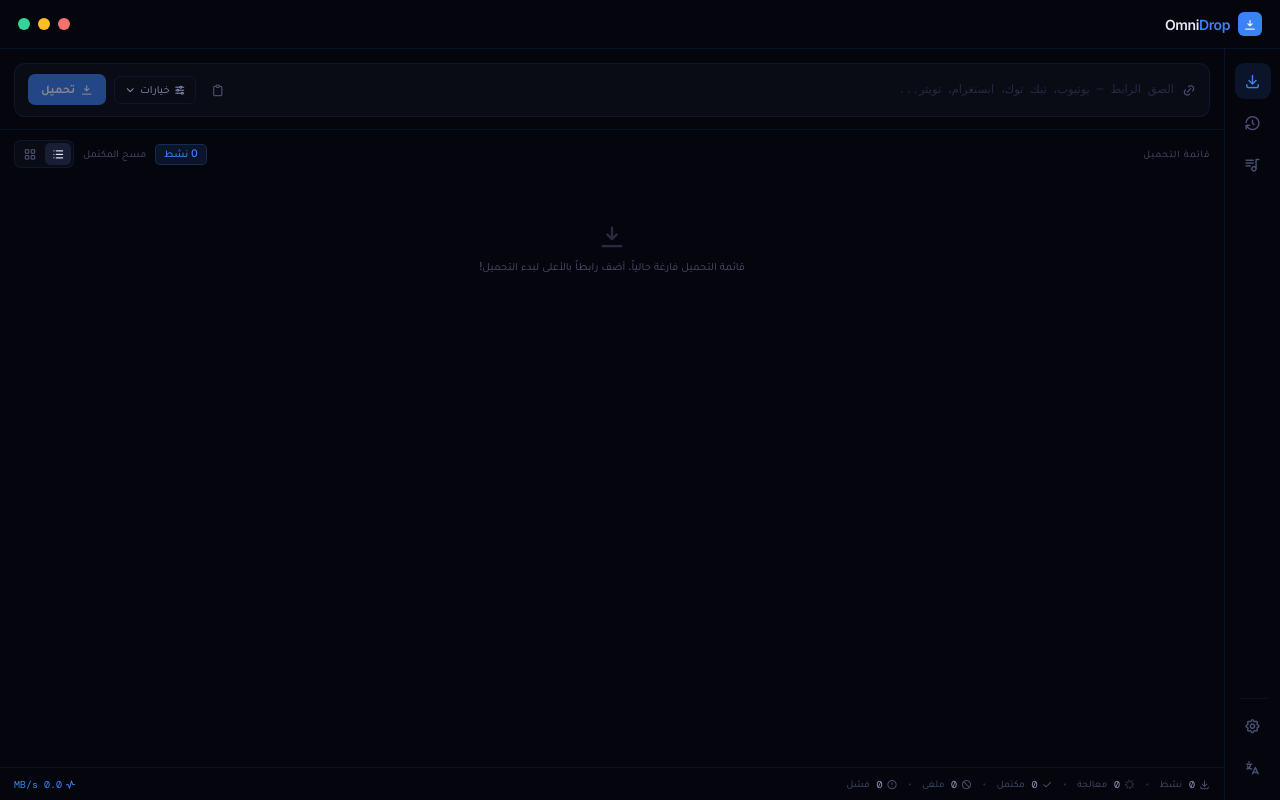
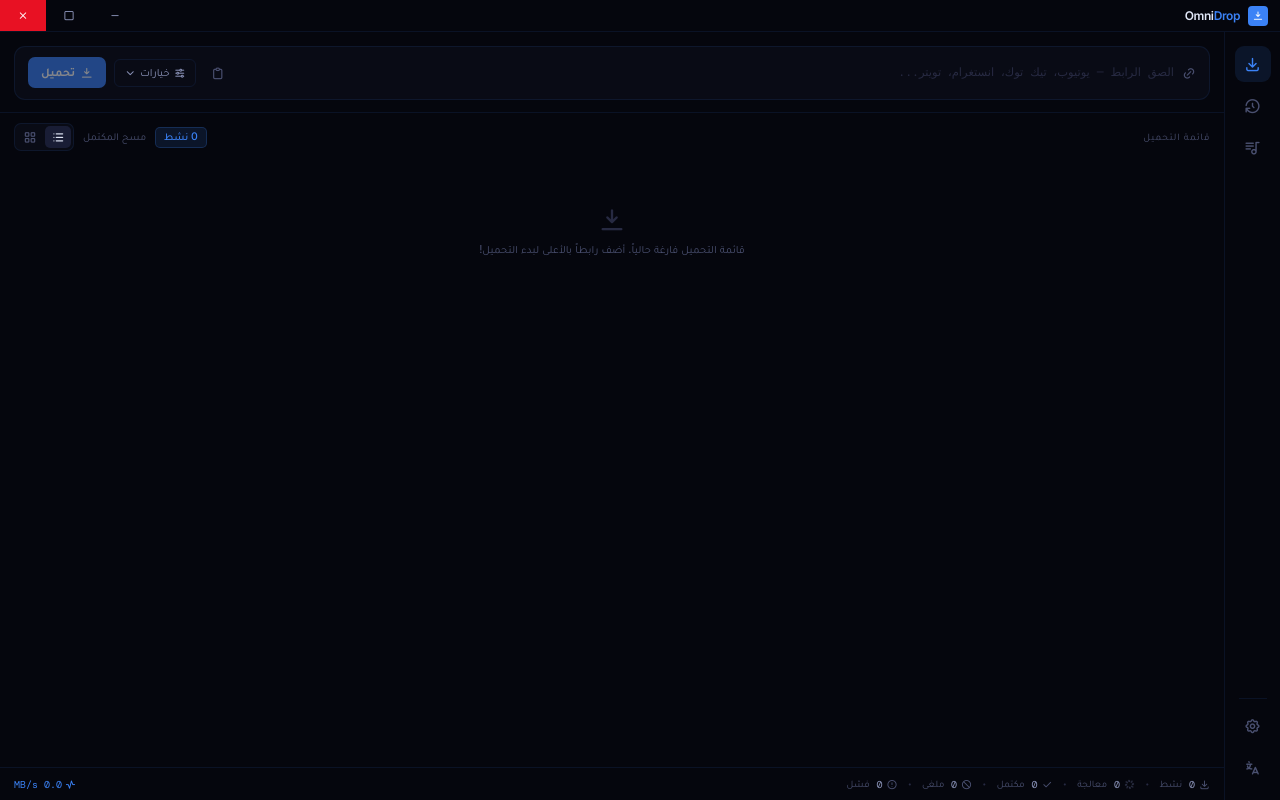
Before and after one commit to Abdelkhaleq-Me/OmniDrop, a React (Vite) app: page / in a window 1280 px wide. Built offline with nearby package versions, Linux system fonts and the light colour scheme.

Commit message:
feat: add tauri window capability permission, flat rectangular window control buttons with LTR/RTL adaptive ordering

```diff
--- a/src-tauri/capabilities/default.json
+++ b/src-tauri/capabilities/default.json
@@ -5,6 +5,7 @@
   "windows": ["main"],
   "permissions": [
     "core:default",
+    "core:window:default",
     "opener:default",
     {
       "identifier": "shell:allow-spawn",
--- a/src/App.css
+++ b/src/App.css
@@ -76,10 +76,12 @@ body[dir="rtl"] {
   display: flex;
   align-items: center;
   justify-content: space-between;
-  padding: 12px 18px;
+  height: 32px;
   border-bottom: 0.5px solid var(--bd);
   flex-shrink: 0;
   background: var(--bg0);
+  padding-inline-start: 12px;
+  padding-inline-end: 0;
 }
 
 .logo {
@@ -91,9 +93,9 @@ body[dir="rtl"] {
 
 .lm {
   -webkit-app-region: no-drag;
-  width: 24px;
-  height: 24px;
-  border-radius: 6px;
+  width: 20px;
+  height: 20px;
+  border-radius: 4px;
   background: var(--bl);
   display: flex;
   align-items: center;
@@ -101,13 +103,13 @@ body[dir="rtl"] {
 }
 
 .lm i {
-  font-size: 13px;
+  font-size: 11px;
   color: #fff;
 }
 
 .ln {
   -webkit-app-region: no-drag;
-  font-size: 14px;
+  font-size: 12px;
   font-weight: 600;
   letter-spacing: -.4px;
   color: var(--t0);
@@ -121,63 +123,48 @@ body[dir="rtl"] {
 .wc {
   -webkit-app-region: no-drag;
   display: flex;
-  gap: 8px;
-  align-items: center;
+  height: 100%;
+  align-items: stretch;
 }
 
 .wd {
-  width: 12px;
-  height: 12px;
-  border-radius: 50%;
   display: flex;
   align-items: center;
   justify-content: center;
+  width: 46px;
+  height: 100%;
   cursor: pointer;
-  transition: all 0.16s ease;
-  position: relative;
   border: none;
-  background: none;
+  background: transparent;
   padding: 0;
   outline: none;
+  transition: background-color 0.12s, color 0.12s;
+  color: var(--t1);
 }
 
 .wd i {
-  font-size: 7px;
-  color: rgba(5, 6, 13, 0.7);
-  opacity: 0;
-  transition: opacity 0.14s;
+  font-size: 11px;
   pointer-events: none;
 }
 
-.wc:hover .wd i {
-  opacity: 1;
-}
-
-/* Close button - red dot */
-.wd.cls {
-  background: #f87171;
-}
+/* Hover effects */
+.wd:hover {
+  background: rgba(255, 255, 255, 0.08);
+  color: var(--t0);
+}
+
+.wd:active {
+  background: rgba(255, 255, 255, 0.15);
+}
+
+/* Close button hover - Bright red background */
 .wd.cls:hover {
-  background: #ef4444;
-  box-shadow: 0 0 8px rgba(239, 68, 68, 0.4);
-}
-
-/* Minimize button - yellow dot */
-.wd.min {
-  background: #fbbf24;
-}
-.wd.min:hover {
-  background: #f59e0b;
-  box-shadow: 0 0 8px rgba(245, 158, 11, 0.4);
-}
-
-/* Maximize button - green dot */
-.wd.max {
-  background: #34d399;
-}
-.wd.max:hover {
-  background: #10b981;
-  box-shadow: 0 0 8px rgba(16, 185, 129, 0.4);
+  background: #e81123 !important;
+  color: #ffffff !important;
+}
+
+.wd.cls:active {
+  background: #f1707a !important;
 }
 
 /* Main Area */
--- a/src/App.tsx
+++ b/src/App.tsx
@@ -537,14 +537,14 @@ function App() {
           <span className="ln">Omni<em>Drop</em></span>
         </div>
         <div className="wc">
-          <button className="wd cls" onClick={handleClose} aria-label="Close" title={lang === "ar" ? "إغلاق" : "Close"}>
-            <i className="ti ti-x"></i>
-          </button>
           <button className="wd min" onClick={handleMinimize} aria-label="Minimize" title={lang === "ar" ? "تصغير" : "Minimize"}>
             <i className="ti ti-minus"></i>
           </button>
           <button className="wd max" onClick={handleToggleMaximize} aria-label="Maximize" title={lang === "ar" ? "تكبير" : "Maximize"}>
             <i className="ti ti-square"></i>
+          </button>
+          <button className="wd cls" onClick={handleClose} aria-label="Close" title={lang === "ar" ? "إغلاق" : "Close"}>
+            <i className="ti ti-x"></i>
           </button>
         </div>
       </div>
```
